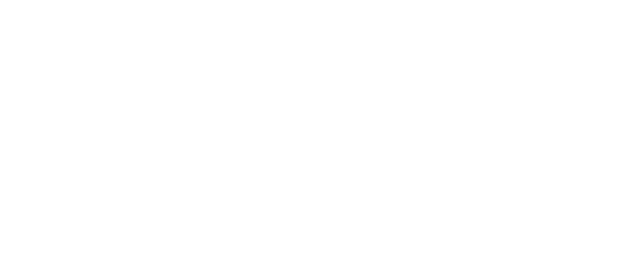
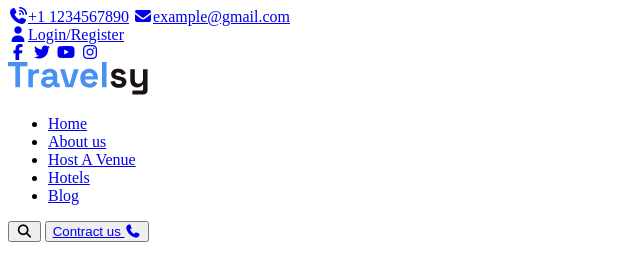
Before and after one commit to Rohit-specs/Travelsy, a plain HTML site: page index.html in a window 1280 px wide. Shown: the whole page, without its empty margins (0-640 px from the left). Drawn offline with Linux system fonts and the light colour scheme.

Commit message:
some work done in header section

```diff
--- a/index.html
+++ b/index.html
@@ -12,13 +12,49 @@
     <meta property="og:url" content="">
     <meta property="og:type" content="website">
     <meta property="og:site_name" content="Travelsy">
+    <link rel="stylesheet" href="https://cdnjs.cloudflare.com/ajax/libs/font-awesome/7.0.1/css/all.min.css" integrity="sha512-2SwdPD6INVrV/lHTZbO2nodKhrnDdJK9/kg2XD1r9uGqPo1cUbujc+IYdlYdEErWNu69gVcYgdxlmVmzTWnetw==" crossorigin="anonymous" referrerpolicy="no-referrer" />
 </head>
 <body>
     <header class="top-header">
         <section class="top-header_top">
-            <div class="">
+            <div class="container">
+            <div class="top-header_top_left">
+                <a href="tel:1 1234567890" aria-label="Click here to call us"><i class="fa-solid fa-phone-volume"></i>+1 1234567890</a>
+                <a href="mailto: example@gmail.com" aria-label="Click here to email us"><i class="fa-solid fa-envelope"></i>example@gmail.com</a>
+            </div>
+            <div class="top-header_top_right">
 
-            </div>
+                <a href="#"><i class="fa-solid fa-user"></i>Login/Register</a>
+                <div class="header_top_social">
+                    <a href="#" rel="nofollow" aria-label="visit our twitter page" target="_blank"><i class="fa-brands fa-facebook-f"></i></a>
+                    <a href="#" rel="nofollow" aria-label="visit our facbook page" target="_blank"><i class="fa-brands fa-twitter"></i></a>
+                    <a href="#" rel="nofollow" aria-label="visit our youtube chanel" target="_blank"><i class="fa-brands fa-youtube"></i></a>
+                    <a href="#" rel="nofollow" aria-label="vist" target="_blank"><i class="fa-brands fa-instagram"></i></a>
+                </div>
+            <nav class="navbar">
+                <div class="container">
+                    <a class="navbar_left" href="index.html">
+                        <img src="assets\images\Travelsy_logo.svg" alt="Travelsy Logo">
+                    </a>
+                    <div class="navbor_right">
+                        <ul>
+                            <li><a href="#" >Home</a></li>
+                            <li><a href="#" >About us</a></li>
+                            <li><a href="#" >Host A Venue</a></li>
+                            <li><a href="#" >Hotels</a></li>
+                            <li><a href="#" >Blog</a></li>
+                        </ul>
+                        <button type="button">
+                            <i class="fa-solid fa-magnifying-glass"></i>
+                        </button>
+                        <button>
+                            <a href="#">Contract us <i class="fa-solid fa-phone"></i> </a>
+                        </button>
+
+                    </div>
+
+                </div>
+            </nav>
         </section>
     </header>
 
```
Also changed, not shown: assets/images/Travelsy_logo.svg (added).
